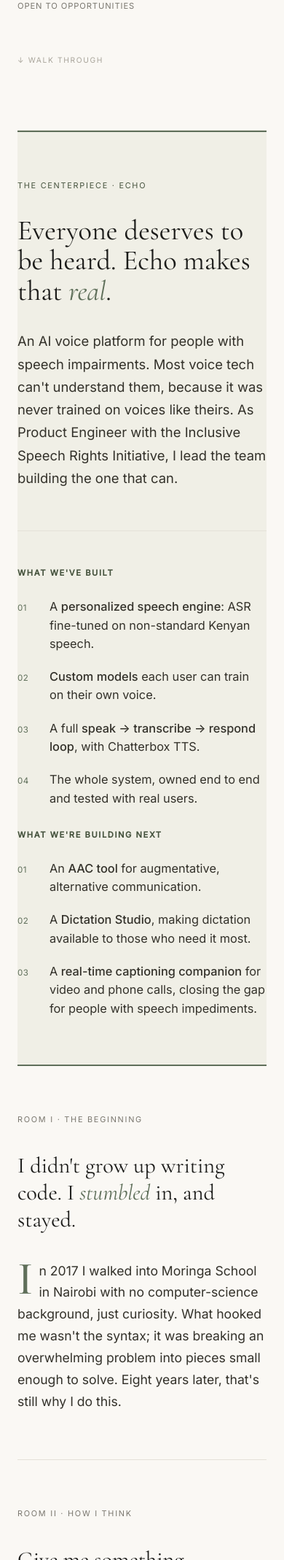
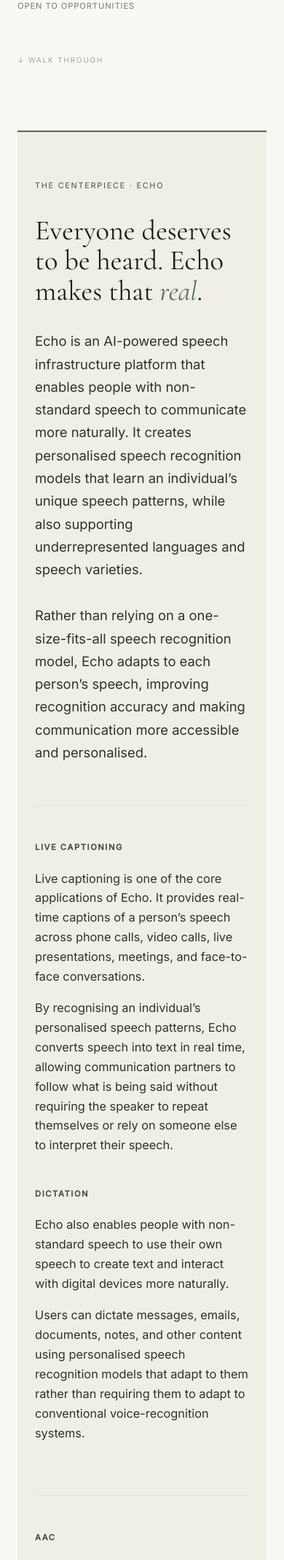
Before and after one commit to Collins33/collins33.github.io, a PHP site: page / in a window 390 px wide. Shown: the part 656-2794 px from the top of the page at 73% size. Run offline with PHP 8.4, Linux system fonts and the light colour scheme.

Commit message:
Fix padding

````diff
--- a/index.css
+++ b/index.css
@@ -194,3 +194,141 @@ footer.site-footer{padding:2.5rem var(--gutter);text-align:center;font-family:va
   *{transition-duration:.01ms !important;animation-duration:.01ms !important;animation-delay:0 !important}
   .exhibit>*{opacity:1;transform:none}
 }
+/* ---------- Echo feature ---------- */
+.feature{
+  background:var(--tint);
+  border-top:2px solid var(--sage);
+  border-bottom:2px solid var(--sage);
+}
+
+.feature .inner{
+  padding-block:clamp(4rem,10vw,8rem);
+  padding-inline:var(--gutter);
+}
+
+.feature .placard{
+  color:var(--sage-deep);
+  margin-bottom:2rem;
+}
+
+.feature h2{
+  font-family:var(--serif);
+  font-weight:400;
+  font-size:clamp(2.4rem,6vw,4.6rem);
+  line-height:1.08;
+  max-width:18ch;
+}
+
+.feature .intro{
+  margin-top:2rem;
+  max-width:65ch;
+  font-size:1.15rem;
+  color:#33312a;
+}
+
+.feature .aim{
+  display:grid;
+  grid-template-columns:1fr 1fr;
+  gap:clamp(2.5rem,6vw,5rem);
+  margin-top:3.5rem;
+  padding-top:3rem;
+  border-top:1px solid var(--line);
+}
+
+.feature .aim h3{
+  font-family:var(--sans);
+  font-size:.7rem;
+  letter-spacing:.14em;
+  text-transform:uppercase;
+  color:var(--sage-deep);
+  margin-bottom:1.2rem;
+}
+
+.feature .aim p{
+  font-size:1.02rem;
+  color:#33312a;
+  line-height:1.65;
+  max-width:48ch;
+  margin-bottom:1rem;
+}
+
+.feature .aim ol{
+  display:grid;
+  gap:1.25rem;
+  counter-reset:a;
+}
+
+.feature .aim li{
+  counter-increment:a;
+  display:grid;
+  grid-template-columns:2rem 1fr;
+  gap:.75rem;
+  align-items:baseline;
+}
+
+.feature .aim li::before{
+  content:counter(a,decimal-leading-zero);
+  font-family:var(--sans);
+  font-size:.72rem;
+  color:var(--sage);
+  letter-spacing:.05em;
+}
+
+.feature .aim .txt{
+  font-size:1.02rem;
+  color:#33312a;
+  line-height:1.55;
+}
+
+.feature .aim .txt b{
+  font-weight:500;
+}
+
+/* ---------- Responsive ---------- */
+@media(max-width:720px){
+  .nav-toggle{display:block}
+
+  .site-nav{
+    position:fixed;
+    inset:64px 0 auto 0;
+    flex-direction:column;
+    gap:0;
+    background:var(--paper);
+    border-bottom:1px solid var(--line);
+    padding:.5rem var(--gutter) 1.5rem;
+    transform:translateY(-130%);
+    transition:transform .3s ease;
+  }
+
+  body.nav-open .site-nav{
+    transform:translateY(0);
+  }
+
+  .site-nav a{
+    padding:1rem 0;
+    font-size:.8rem;
+    border-bottom:1px solid var(--line);
+  }
+
+  body.nav-open .nav-toggle__bar:nth-child(1){
+    top:14px;
+    transform:rotate(45deg);
+  }
+
+  body.nav-open .nav-toggle__bar:nth-child(2){
+    top:14px;
+    transform:rotate(-45deg);
+  }
+
+  .split,
+  .work,
+  .feature .aim,
+  .credits{
+    grid-template-columns:1fr;
+    gap:1.75rem;
+  }
+
+  .feature .inner{
+    padding-inline:var(--gutter);
+  }
+}
--- a/index.html
+++ b/index.html
@@ -42,32 +42,86 @@
     </section>
 
     <section class="feature" id="echo">
-      <div class="inner wrap" style="padding-inline:0">
+  <div class="inner wrap" >
     <p class="placard">The centerpiece · Echo</p>
+
+
 <h2>Everyone deserves to be heard. Echo makes that <em>real</em>.</h2>
-        <p class="intro">An AI voice platform for people with speech impairments. Most voice tech can't understand them, because it was never trained on voices like theirs. As Product Engineer with the Inclusive Speech Rights Initiative, I lead the team building the one that can.</p>
+
+<p class="intro">
+  Echo is an AI-powered speech infrastructure platform that enables people
+  with non-standard speech to communicate more naturally. It creates
+  personalised speech recognition models that learn an individual’s unique
+  speech patterns, while also supporting underrepresented languages and
+  speech varieties.
+</p>
+
+<p class="intro">
+  Rather than relying on a one-size-fits-all speech recognition model,
+  Echo adapts to each person’s speech, improving recognition accuracy and
+  making communication more accessible and personalised.
+</p>
 
 <div class="aim">
   <div>
-            <h3>What we've built</h3>
-            <ol>
-              <li><span class="txt">A <b>personalized speech engine</b>: ASR fine-tuned on non-standard Kenyan speech.</span></li>
-              <li><span class="txt"><b>Custom models</b> each user can train on their own voice.</span></li>
-              <li><span class="txt">A full <b>speak → transcribe → respond loop</b>, with Chatterbox TTS.</span></li>
-              <li><span class="txt">The whole system, owned end to end and tested with real users.</span></li>
-            </ol>
+    <h3>Live captioning</h3>
+    <p>
+      Live captioning is one of the core applications of Echo. It provides
+      real-time captions of a person’s speech across phone calls, video
+      calls, live presentations, meetings, and face-to-face conversations.
+    </p>
+    <p>
+      By recognising an individual’s personalised speech patterns, Echo
+      converts speech into text in real time, allowing communication
+      partners to follow what is being said without requiring the speaker
+      to repeat themselves or rely on someone else to interpret their
+      speech.
+    </p>
   </div>
+
   <div>
-            <h3>What we're building next</h3>
-            <ol>
-              <li><span class="txt">An <b>AAC tool</b> for augmentative, alternative communication.</span></li>
-              <li><span class="txt">A <b>Dictation Studio</b>, making dictation available to those who need it most.</span></li>
-              <li><span class="txt">A <b>real-time captioning companion</b> for video and phone calls, closing the gap for people with speech impediments.</span></li>
-            </ol>
+    <h3>Dictation</h3>
+    <p>
+      Echo also enables people with non-standard speech to use their own
+      speech to create text and interact with digital devices more
+      naturally.
+    </p>
+    <p>
+      Users can dictate messages, emails, documents, notes, and other
+      content using personalised speech recognition models that adapt to
+      them rather than requiring them to adapt to conventional
+      voice-recognition systems.
+    </p>
   </div>
 </div>
+
+<div class="aim">
+  <div>
+    <h3>AAC</h3>
+    <p>
+      Echo also powers AAC (Augmentative and Alternative Communication)
+      applications, enabling people with speech disabilities to communicate
+      through personalised text and voice.
+    </p>
+  </div>
+
+  <div>
+    <h3>Accessibility infrastructure</h3>
+    <p>
+      Together, these applications extend Echo beyond a traditional
+      speech-to-text system into an accessibility infrastructure that can
+      support communication across everyday, professional, educational,
+      and digital environments.
+    </p>
+  </div>
+</div>
+```
+
   </div>
 </section>
+
+
+
 
     <section class="room" id="begin">
       <p class="placard">Room I · The beginning</p>
````
Lines whose indentation alone changed are shown as unchanged.
